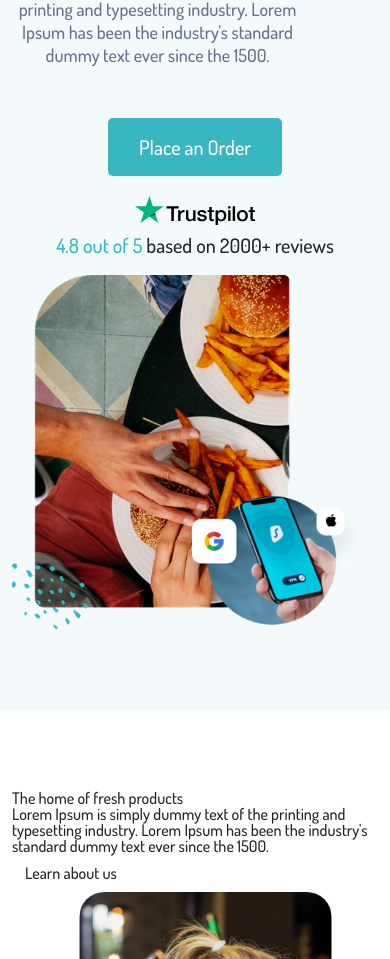
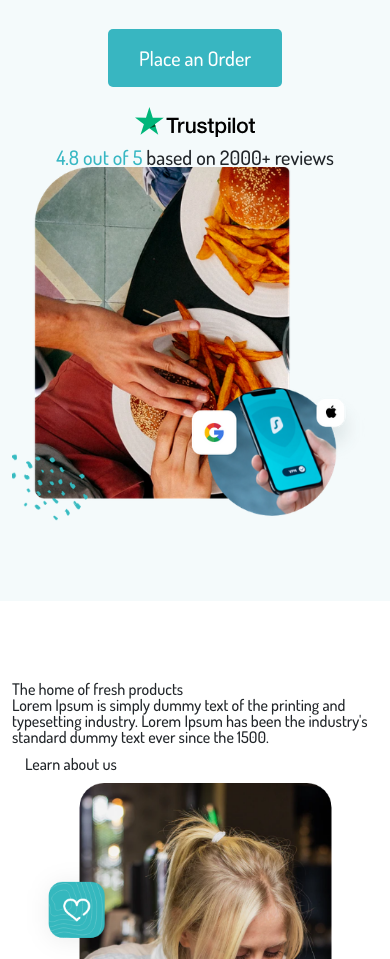
Before and after one commit to sevinc995/foods, a plain HTML site: page index.html in a window 390 px wide. Shown: the part 382-1341 px from the top of the page. Drawn offline with nearby package versions, Linux system fonts and the light colour scheme.

Commit message:
beautiful

```diff
--- a/_beautiful.sass
+++ b/_beautiful.sass
@@ -4,14 +4,14 @@
         h1
             font-weight: 700
             font-size: 68px
-            margin-right: 80px
+            //margin-right: 80px
         span
             color: #37b7c3
         h5
             color: #676f8b
             font-size: 20px
-            margin: 25px 75px 50px 0
             line-height: 1.3
+            margin: 20px 0 30px 0
         .btn
             padding: 13px 30px
             font-size: 20px
@@ -29,14 +29,20 @@
         .box
             h1
                 font-size: 60px
+            h5
+                margin: 20px 0 30px 0
+        // .imgbox
+        //     margin-top: 40px
 
     @media (max-width: 768px)
         .box
             text-align: center
             h1
                 font-size: 50px
-        .imgbox
-            margin-top: 20px
+            h5
+                margin: 20px 0 30px 0
+        // .imgbox
+        //     margin-top: 40px
 
 
     @media (max-width: 576px)
@@ -44,8 +50,8 @@
             text-align: center
             h1
                 font-size: 40px
-
             h5
                 font-size: 18px
-        .imgbox
-            margin-top: 20px
+                margin: 20px 0 30px 0
+        // .imgbox
+        //     margin-top: 40px
```
Also changed, not shown: _thehome.sass (+4 -4 lines), style.css, 1 other file.
